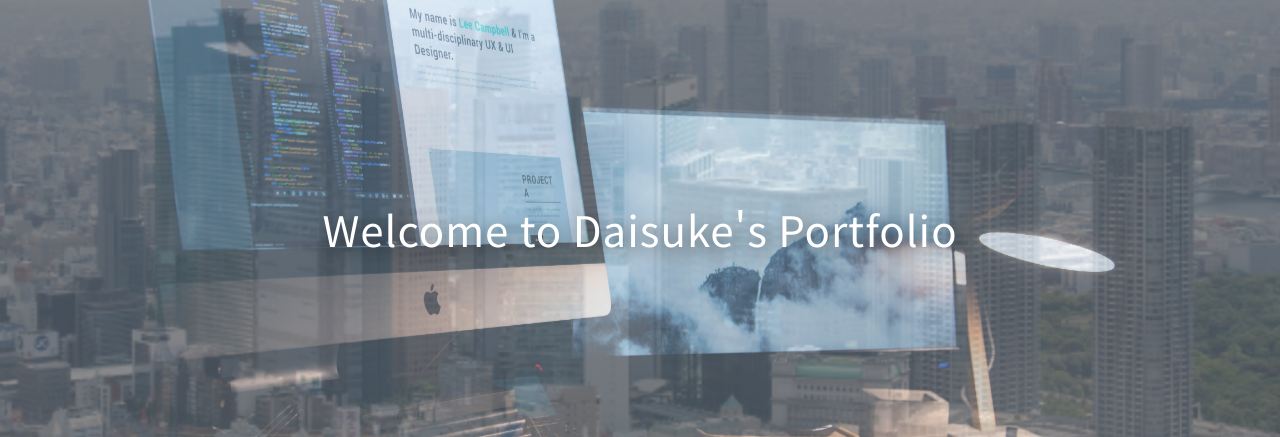
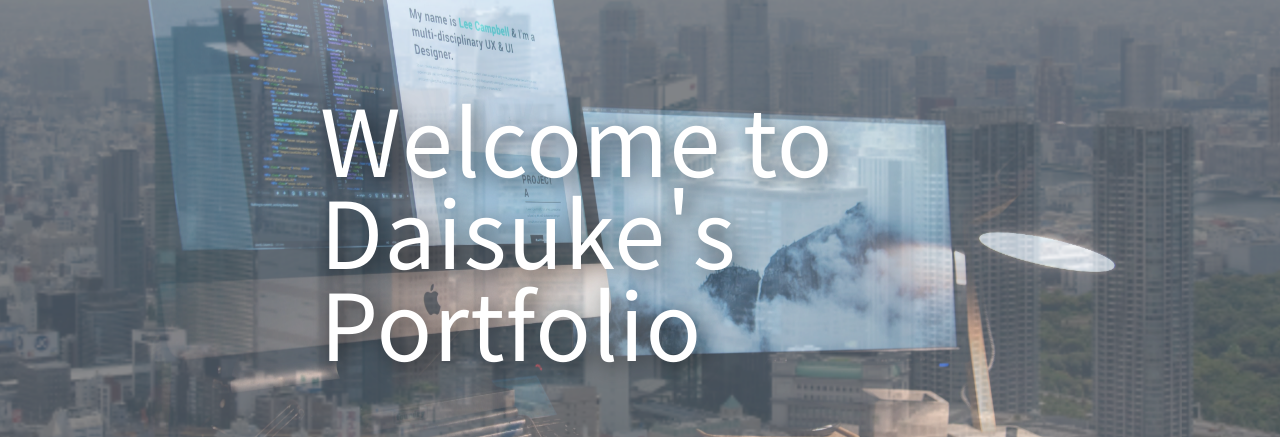
Before and after one commit to Nakaji-web/Portfolio, a plain HTML site: page index.html in a window 1280 px wide. Shown: the part 171-608 px from the top of the page. Drawn offline with nearby package versions, Linux system fonts and the light colour scheme.

Commit message:
コードの修正

```diff
--- a/index.html
+++ b/index.html
@@ -12,7 +12,7 @@
 
   <!-- 設定②：favicon -->
   <link rel="shortcut icon" type="image/x-icon" href="./assets/images/img/favicon.ico"> <!-- PC favicon -->
-  <link rel="apple-touch-icon" href=""> <!-- SP favicon -->
+  <link rel="apple-touch-icon" href="./assets/images/img/apple-touch-icon.png"> <!-- SP favicon -->
 
   <!--
           css
--- a/scss/top.scss
+++ b/scss/top.scss
@@ -51,7 +51,7 @@
     h1 {
       span {
         color: #fff;
-        font-size: 42px;
+        font-size: 92px;
         text-shadow: 5px 5px 20px rgba(0, 0, 0, .6);
       }
       img {
```
Also changed, not shown: scss/reset.scss (+15 -4 lines), css/top.css, css/top.min.css, 2 other files.
